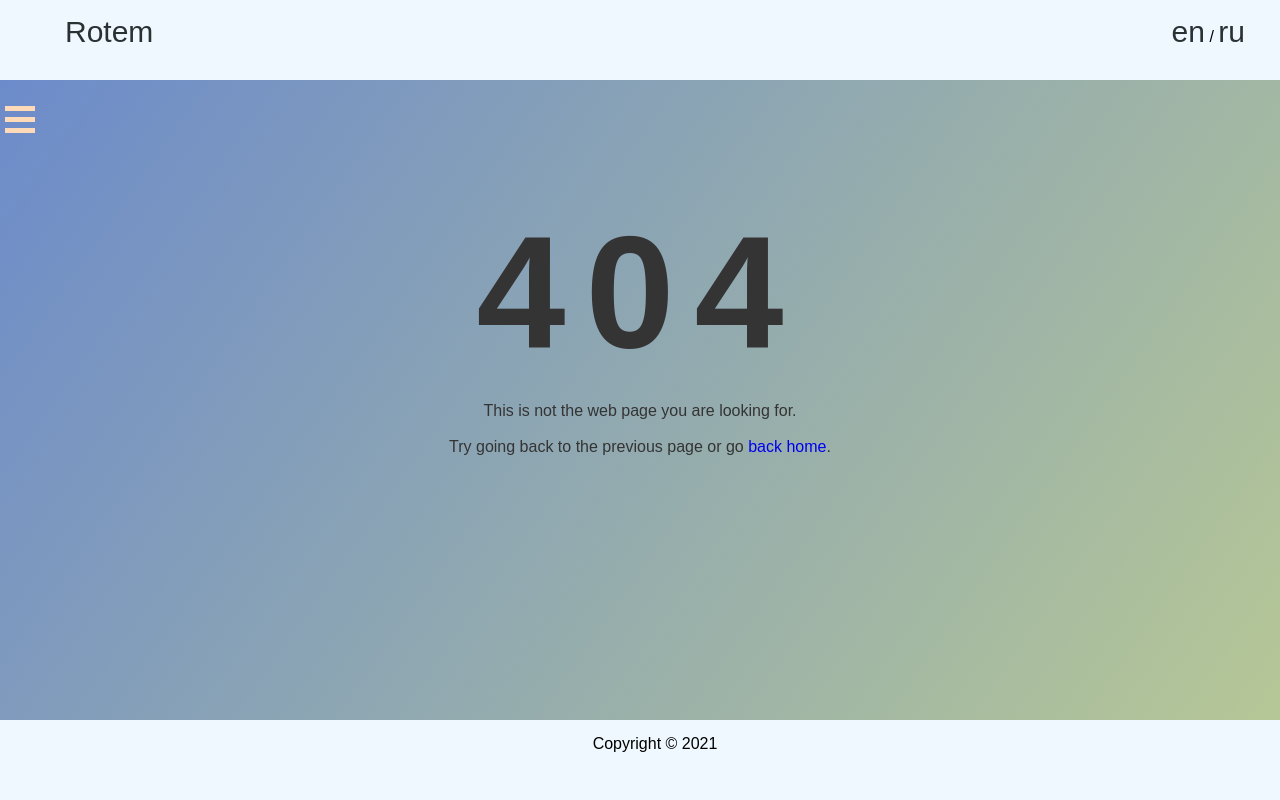
After one commit to fj-fj-fj/rotem, a Flask app: template app/templates/errors/404.html in a window 1280 px wide. The commit adds this page. Run offline with Flask 2, Linux system fonts and the light colour scheme; the template is opened without the code that fills it, so the values that code supplies are empty; some libraries are stand-ins or nearby versions.

Commit message:
new: 400, 404, 500

```diff
--- a/app/static/css/styles.css
+++ b/app/static/css/styles.css
@@ -78,6 +78,7 @@ footer {
   min-height: 100vh;
   display: flex;
   flex-direction: column;
+  background-image: linear-gradient(125deg, #6a89cc, #b8c994);
 }
 
 /* Left Menu */
@@ -251,3 +252,25 @@ footer {
   border: 1px solid #ff4343;
   background: #ff9c9c;
 }
+
+.error__page {
+  color: #343434;
+  margin-top: 100px;
+  text-align: center;
+}
+
+/* Error Status Code */
+
+.error__page h1 {
+  font-size: 160px;
+  font-weight: 700;
+  letter-spacing: 20px;
+}
+
+.error__page a {
+  text-decoration: none;
+}
+
+.error__page a:hover {
+  color: #e55039;
+}
--- /dev/null
+++ b/app/templates/errors/404.html
@@ -0,0 +1,19 @@
+{% extends 'errors/base_errors.html' %}
+
+{% block title %}
+<title>Page not found</title>
+{% endblock %}
+
+{% block content %}
+{{ super() }}
+<div class="error__page">
+    <h1>404</h3>
+    <br>
+    <p>This is not the web page you are looking for.</p>
+    <br>
+    <p>
+        Try going back to the previous page or go
+        <a href="{{ url_for('index') }}">back home</a>.
+    </p>
+</div>
+{% endblock %}
--- /dev/null
+++ b/app/templates/errors/base_errors.html
@@ -0,0 +1 @@
+{% extends 'base.html' %}
--- a/app/views/routes.py
+++ b/app/views/routes.py
@@ -6,6 +6,7 @@ from app import app
 from app.menu import menu
 from app.news import fetch_all_articles
 from app.views.menu import *  # noqa: F401 E402
+from app.views.errors import * # noqa: F401 E402
 
 
 @app.context_processor
```
Also changed, not shown: app/templates/errors/400.html (added, +16 -0 lines), app/templates/errors/500.html (added, +16 -0 lines), app/views/errors.py (added, +18 -0 lines), 1 other file.
